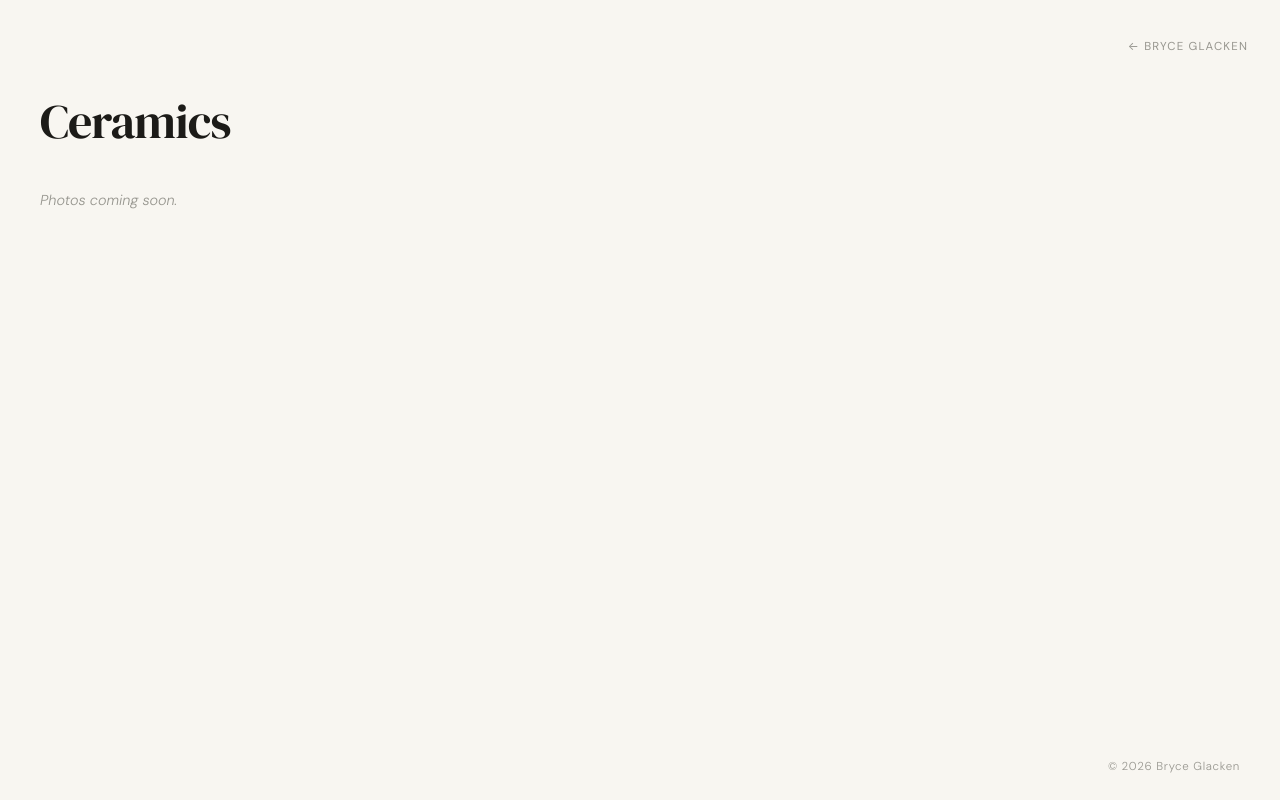
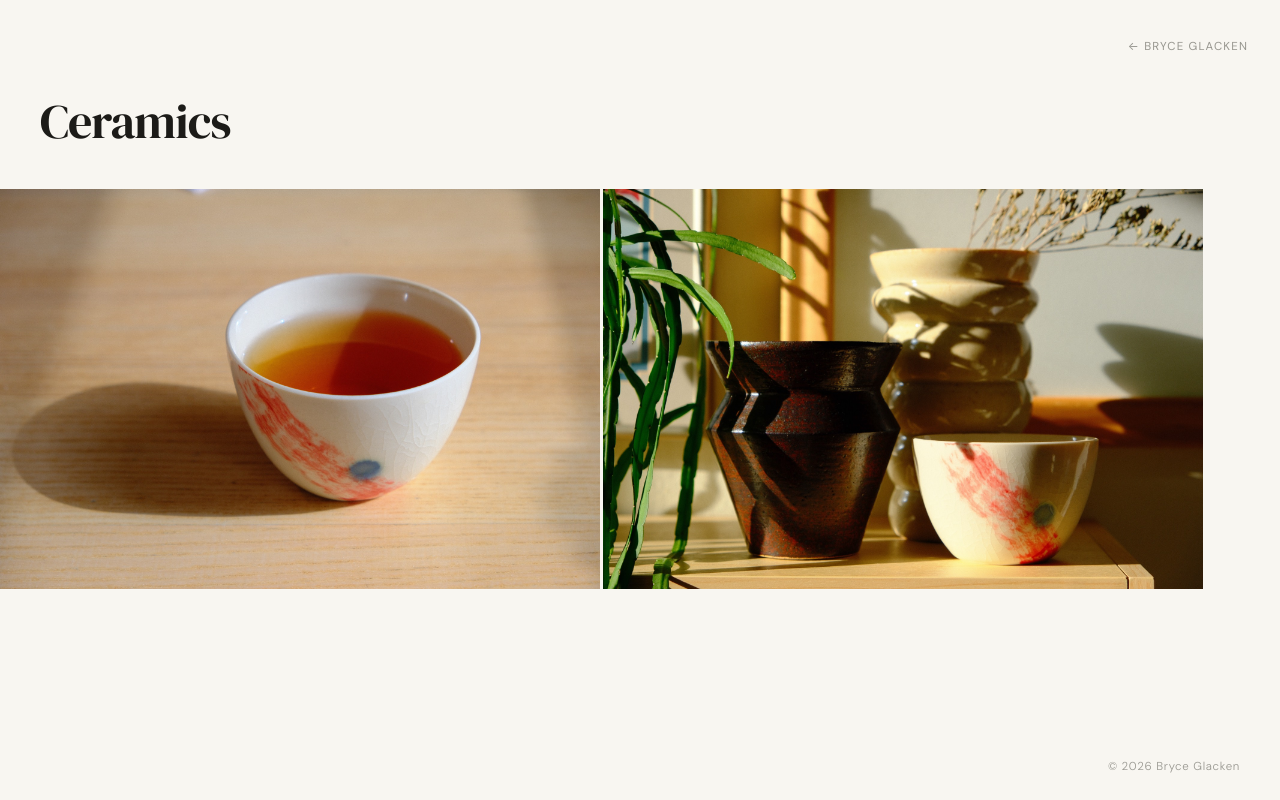
Before and after one commit to bg820/WebsiteV2, an Eleventy site: page ceramics.html in a window 1280 px wide. Built offline with nearby package versions, Linux system fonts and the light colour scheme; Eleventy itself is replaced by a stand-in of ours; files that its build step writes are made by us from their sources.

Commit message:
add two photos to ceramics gallery

```diff
--- a/ceramics.html
+++ b/ceramics.html
@@ -30,14 +30,10 @@
 
   <main>
     <div class="photo-grid">
-      <!--
-        Add ceramics photos here, one <img> per photo. Resize to ~2000px wide
-        before committing, and set --r to the photo's width / height (e.g. a
-        2000x1333 photo is ~1.5) so the justified rows size correctly:
-        <img src="/images/ceramic-1.jpg" alt="" loading="lazy" style="--r: 1.5">
-      -->
+      <!-- Resize photos to ~2000px wide and set --r to width / height. -->
+      <img src="/images/ceramic-1.jpg" alt="" loading="lazy" style="--r: 1.50">
+      <img src="/images/ceramic-2.jpg" alt="" loading="lazy" style="--r: 1.50">
     </div>
-    <p class="gallery-empty">Photos coming soon.</p>
   </main>
 
   <footer>
```
Also changed, not shown: .claude/settings.local.json, images/ceramic-1.jpg (added), images/ceramic-2.jpg (added).
